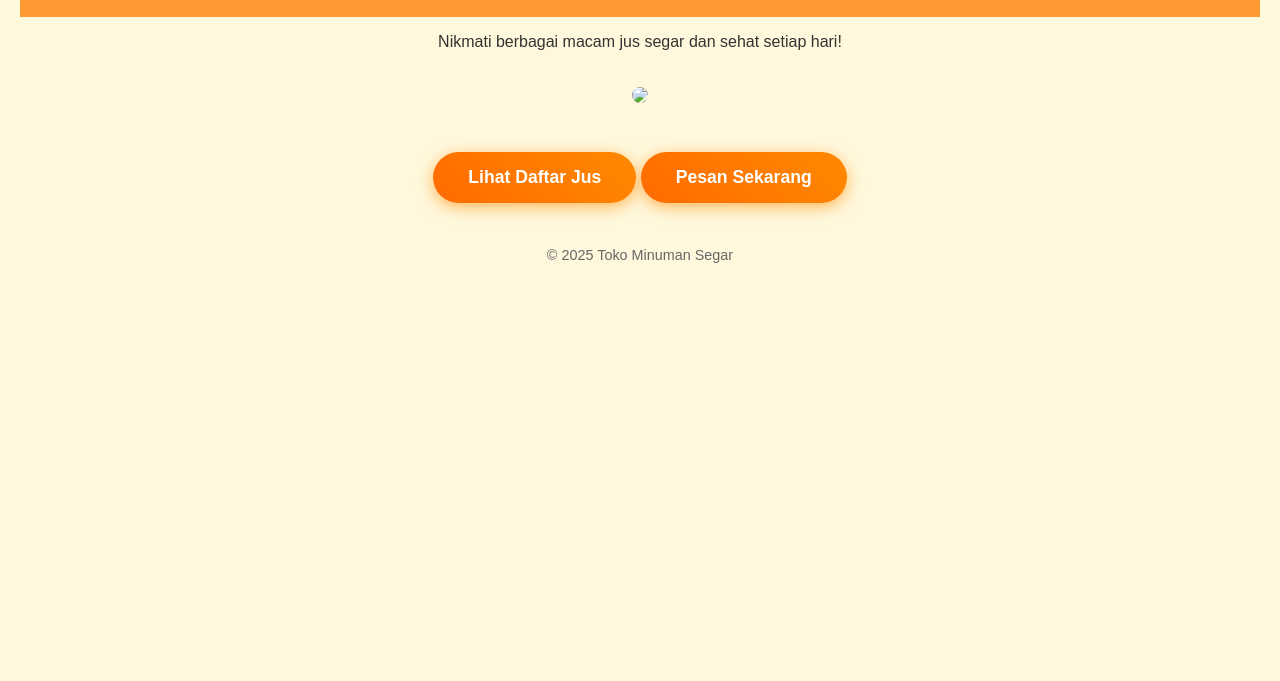
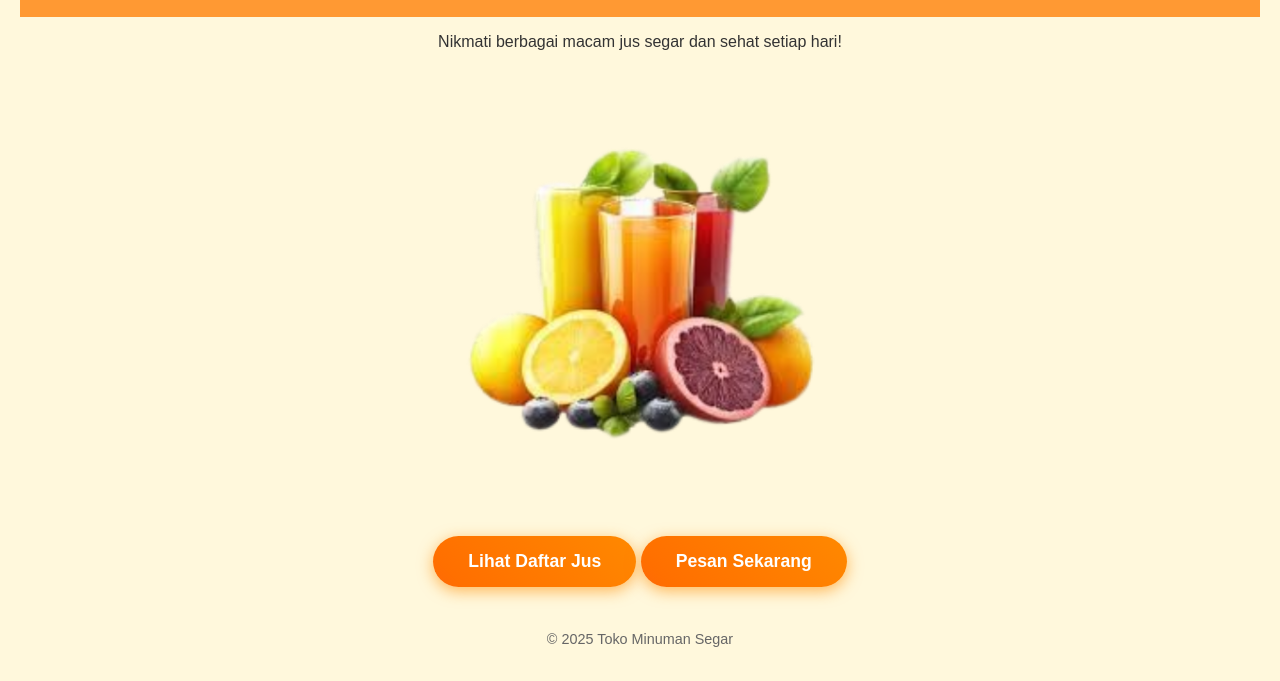
Before and after one commit to M-Evan/EvanJuice, a plain HTML site: page index.html in a window 1280 px wide. Shown: the part 141-822 px from the top of the page. Before the commit the page ends 800 px from the top, so only its background shows below. Drawn offline with Linux system fonts and the light colour scheme.

Commit message:
index.html

```diff
--- a/index.html
+++ b/index.html
@@ -17,7 +17,7 @@
     <main>
         <p>Nikmati berbagai macam jus segar dan sehat setiap hari!</p>
 
-        <img src="Gambar/Tipe-Jus.png" width="400" style="border-radius: 15px; margin: 20px 0;" />
+        <img src="Tipe-Jus.png" width="400" style="border-radius: 15px; margin: 20px 0;" />
 
         <div class="btn-group">
         <a href="list-jus.html" class="btn">Lihat Daftar Jus</a>
```
